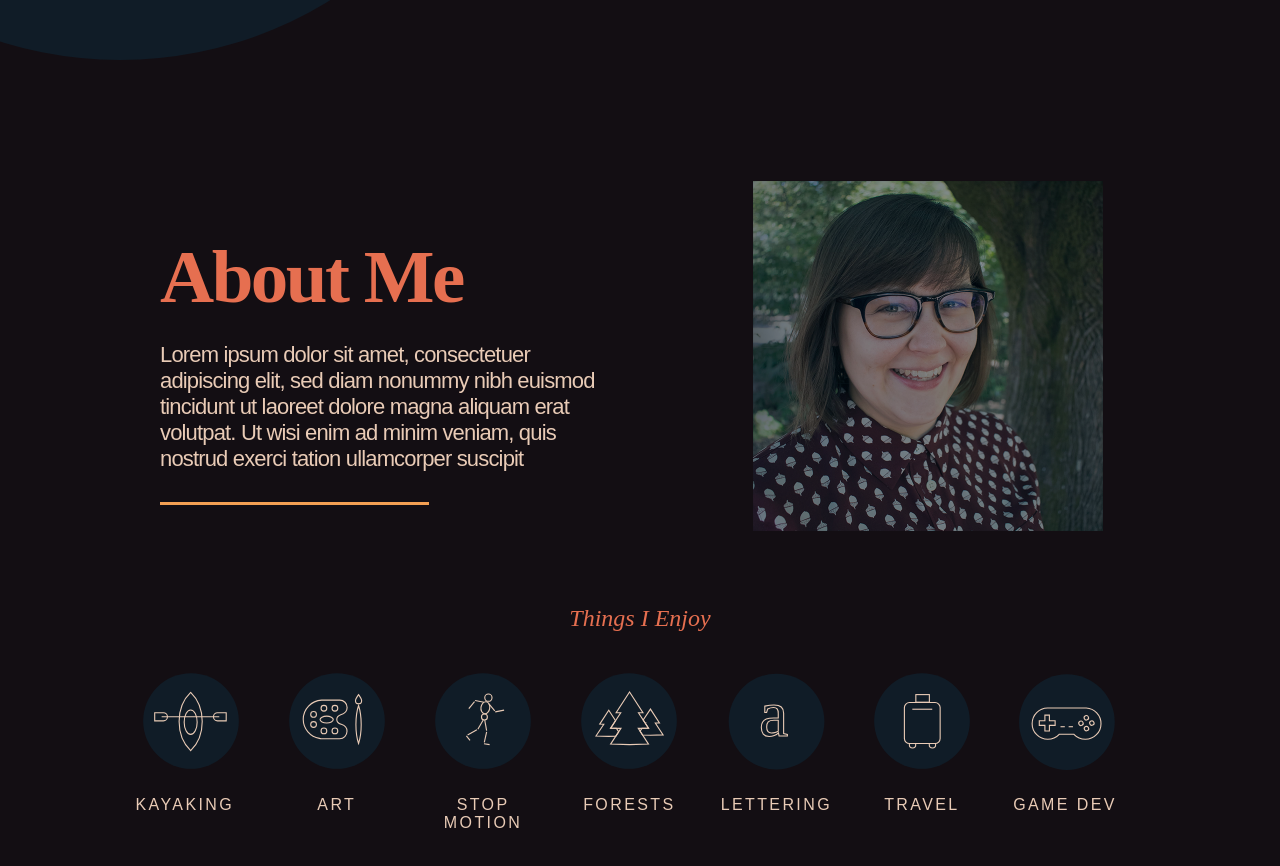
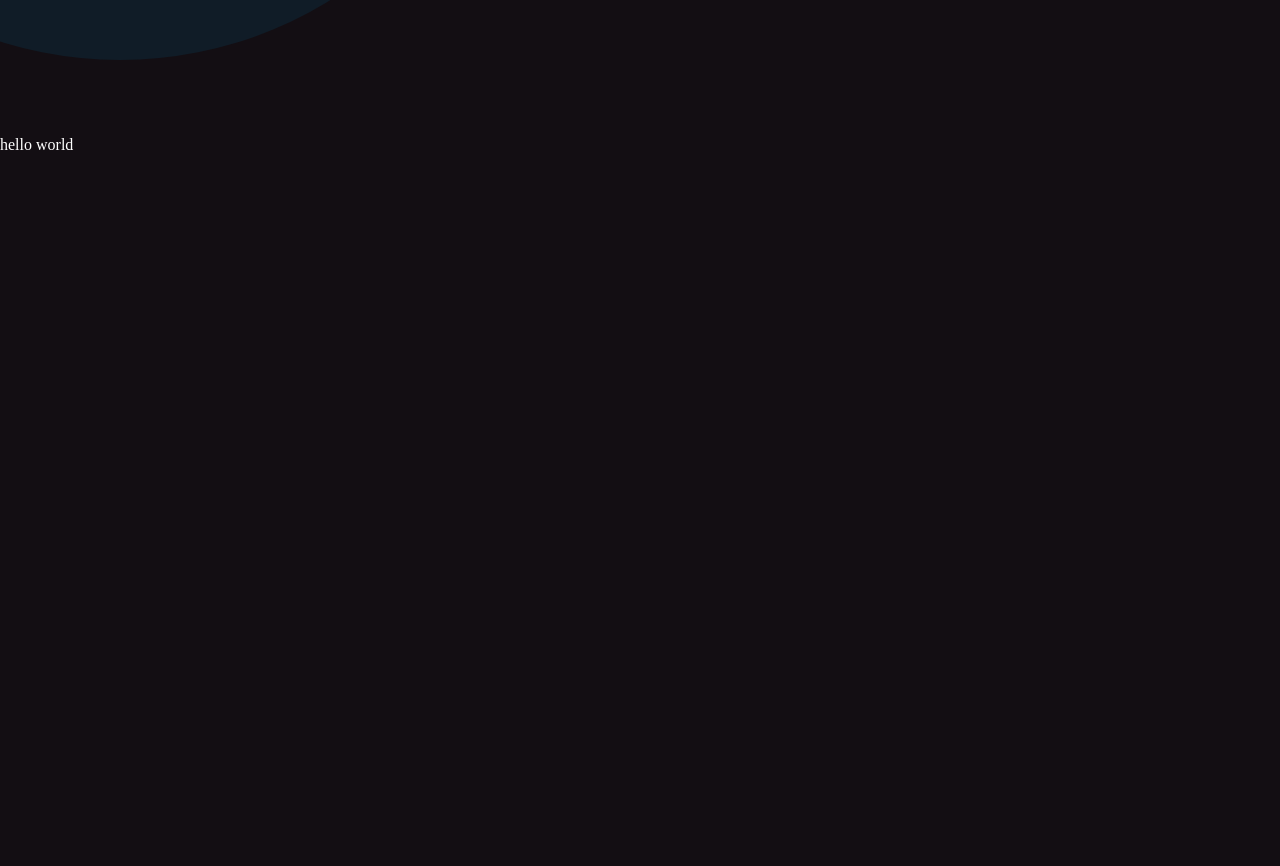
Before and after one commit to cadams8238/portfolio, a React app: page / in a window 1280 px wide. Shown: the part 1920-2786 px from the top of the page. Built offline with nearby package versions, Linux system fonts and the light colour scheme; a web font is replaced by a local one.

Commit message:
linked up basis for 2nd project component

```diff
--- a/src/components/index.js
+++ b/src/components/index.js
@@ -3,6 +3,7 @@
 
 import LandingPage from './landingPage';
 import Phytochor from './phytochor';
+import ProjectRight from './project-right';
 import About from './about';
 import Connect from './connect';
 
@@ -17,8 +18,8 @@
         <nav>
           <ul>
             <li>
-              <a href="#projects">
-                Projects
+              <a href="#connect">
+                Connect
               </a>
             </li>
 
@@ -29,14 +30,15 @@
             </li>
 
             <li>
-              <a href="#connect">
-                Connect
+              <a href="#projects">
+                Projects
               </a>
             </li>
           </ul>
         </nav>
         <LandingPage />
         <Phytochor />
+        <ProjectRight />
         <About />
         <Connect />
       </div>
--- /dev/null
+++ b/src/components/project-right.js
@@ -0,0 +1,11 @@
+import React from 'react';
+import styles from './styles/projectRight.module.css';
+
+export default function ProjectRight() {
+
+  return (
+    <div className={styles.test}>
+      hello world
+    </div>
+  );
+}
--- /dev/null
+++ b/src/components/styles/projectRight.module.css
@@ -0,0 +1,5 @@
+.test {
+  color: white;
+  z-index: 1;
+  height: 100vh;
+}
```
